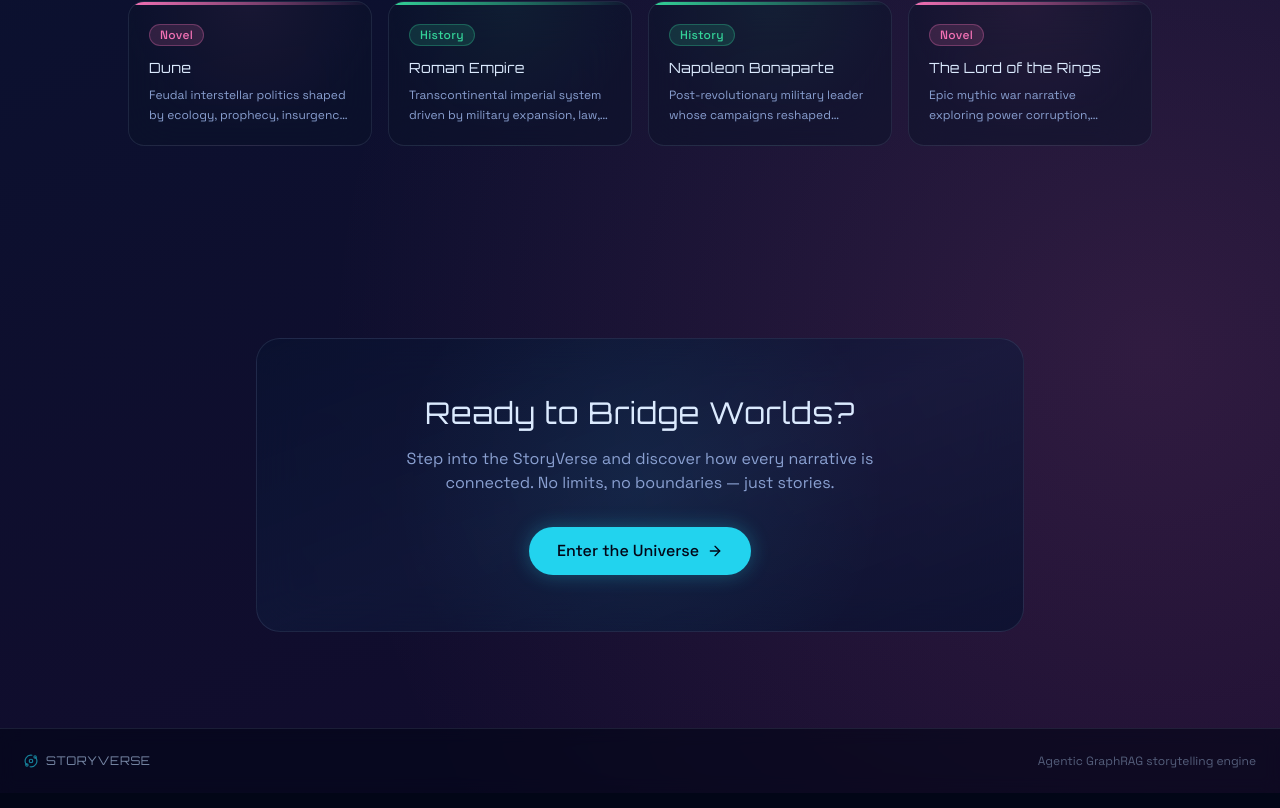
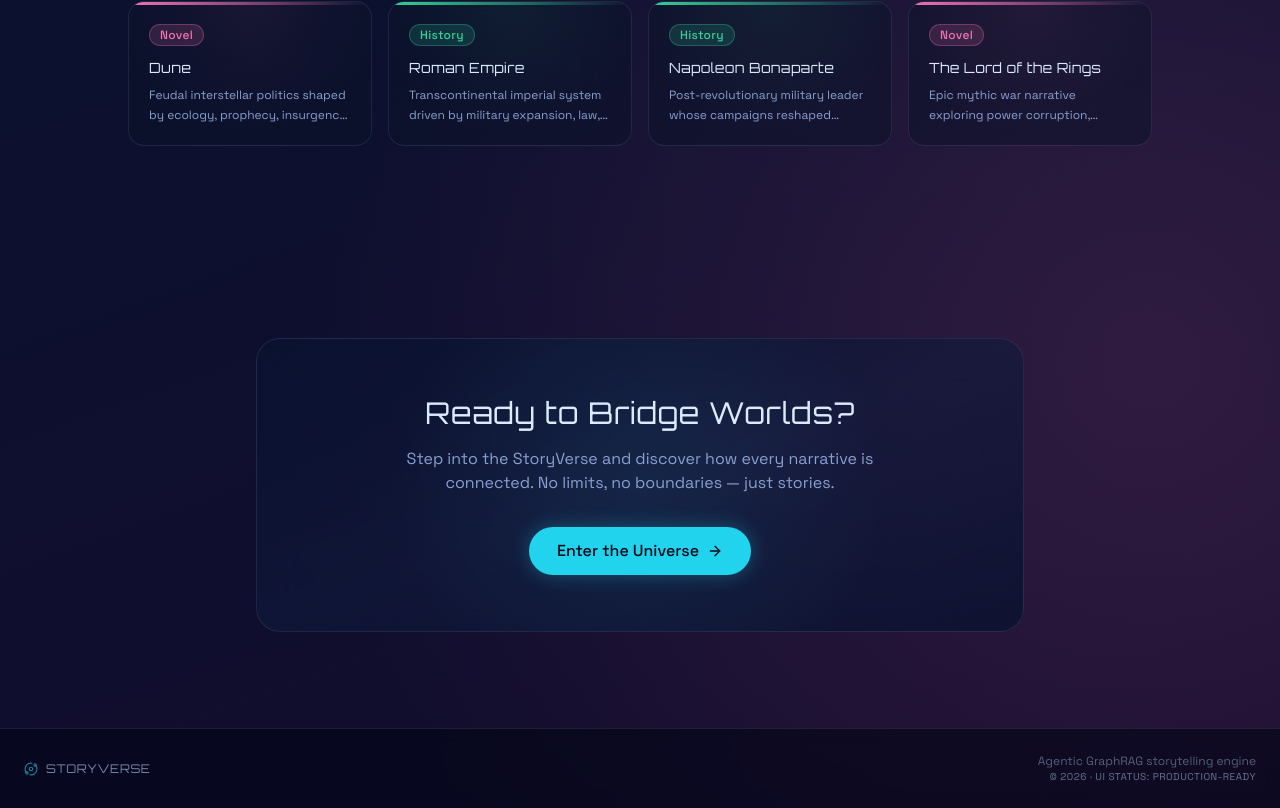
Before and after one commit to MosslandOpenDevs/StoryVerse, a Next.js app in the folder storyverse-web/: page / in a window 1280 px wide. Shown: the part 2149-2957 px from the top of the page. Built offline with nearby package versions, Linux system fonts and the light colour scheme.

Commit message:
feat(ui): display footer build year and status metadata

```diff
--- a/storyverse-web/src/components/layout/Footer.tsx
+++ b/storyverse-web/src/components/layout/Footer.tsx
@@ -1,6 +1,8 @@
 import { Orbit } from "lucide-react";
 
 export function Footer() {
+  const now = new Date();
+
   return (
     <footer className="border-t border-cosmos-200/10 bg-cosmos-950/60 backdrop-blur-sm">
       <div className="mx-auto flex max-w-7xl items-center justify-between px-4 py-6 sm:px-6">
@@ -10,9 +12,14 @@ export function Footer() {
             StoryVerse
           </span>
         </div>
-        <p className="text-xs text-cosmos-200/40">
-          Agentic GraphRAG storytelling engine
-        </p>
+        <div className="text-right">
+          <p className="text-xs text-cosmos-200/40">
+            Agentic GraphRAG storytelling engine
+          </p>
+          <p className="text-[10px] uppercase tracking-wider text-cosmos-200/50">
+            © {now.getFullYear()} · UI status: production-ready
+          </p>
+        </div>
       </div>
     </footer>
   );
```
